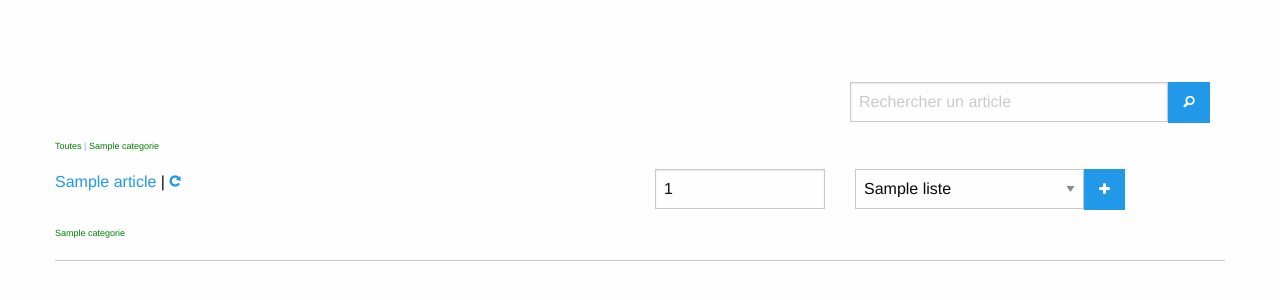
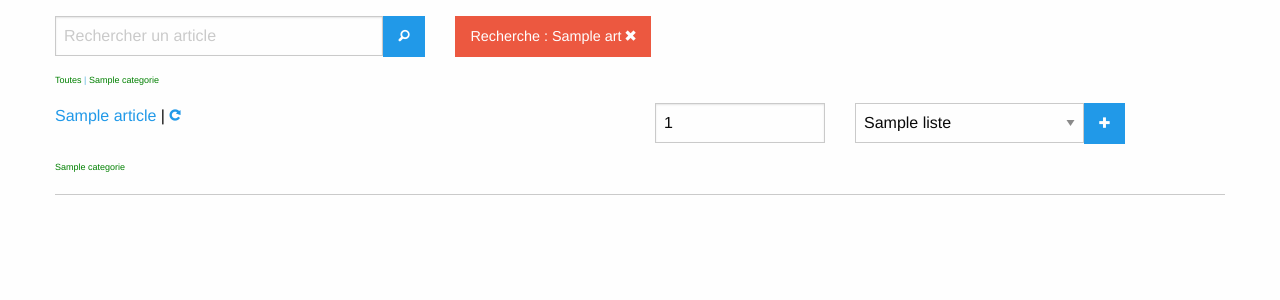
Before and after one commit to Humch/auxilium, a Django app: template liste_de_course/templates/liste_de_course/article_list.html in a window 1280 px wide. Shown: the part 56-356 px from the top of the page. Run offline with Django 3.2, Linux system fonts and the light colour scheme; the template is opened without the code that fills it: most values are stand-ins (such as "Sample title", 1, 10 or a date in 2020).

Commit message:
modifs du soir

```diff
--- a/liste_de_course/templates/liste_de_course/article_list.html
+++ b/liste_de_course/templates/liste_de_course/article_list.html
@@ -10,9 +10,8 @@
 			</p>
 		</div>
 	</div>
-	<div class="column row">
-		<div class='small-4 small-offset-8 columns end'>
-			<p>
+	<div class="row">
+		<div class='small-4 columns'>
 		<form method="get" action="">
 			{% if cat %}<input type='hidden' name='categorie' value='{{ cat }}' />{% endif %}
 			<div class="input-group">
@@ -22,14 +21,24 @@
 				</div>
 			</div>
 		</form>
-			</p>
 		</div>
+		{% if art %}
+			<div class='small-4 columns end'>
+				<a type="button" class="alert button" href='/a/a_?{% if cat %}categorie={{ cat }}{% endif %}'>Recherche : {{ art }} <i class="fi-x"></i></a>
+			</div>
+		{% endif %}
 	</div>
 	<div class="column row">
 		<p class="categorie">
 				<a class="categorie" href='/a/a_{% if art %}?art={{ art }}{% endif %}'>Toutes</a> |
 			{% for categorie in all_categorie %}
-				<a class="categorie" href='/a/a_?{% if art %}art={{ art }}&{% endif %}categorie={{ categorie.id }}'>{{ categorie.nom }}</a>{% if not forloop.last %} | {% endif %}
+
+				{% if categorie.id|slugify == cat|slugify %}
+					<a class="categorie_select" href='/a/a_?{% if art %}art={{ art }}{% endif %}'>{{ categorie.nom }} <i class="fi-x"></i></a>
+				{% else %}
+					<a class="categorie" href='/a/a_?{% if art %}art={{ art }}&{% endif %}categorie={{ categorie.id }}'>{{ categorie.nom }}</a>
+				{% endif %}
+				{% if not forloop.last %} | {% endif %}
 			{% endfor %}
 		</p>
 	</div>
@@ -71,7 +80,6 @@
 				{% endfor %}
 			</p><hr>
 		</div>
-
 	{% endfor %}
 <!-- pagination avec filtre des catégories et recherche d'articles-->
 	{% if is_paginated %}
--- a/static/css/app.css
+++ b/static/css/app.css
@@ -1,10 +1,3 @@
-/* bloc menu */
-
-div.menumargin
-   {
-        margin-bottom: 50px !important;
-   }
-
 /* bloc contenu articles */
 
 p.categorie {
@@ -14,6 +7,30 @@ p.categorie {
 
 a.categorie {
     color: green;
+}
+
+a.categorie:hover {
+    font-weight: bold;
+    color: white;
+    border-radius: 3px;
+    background: green;
+    padding: 3px;
+}
+
+a.categorie_select {
+    font-weight: bold;
+    color: white;
+    border-radius: 3px;
+    background: green;
+    padding: 3px;
+}
+
+a.categorie_select:hover {
+    font-weight: bold;
+    color: white;
+    border-radius: 3px;
+    background: green;
+    padding: 3px;
 }
 
 i.red-color {
```
